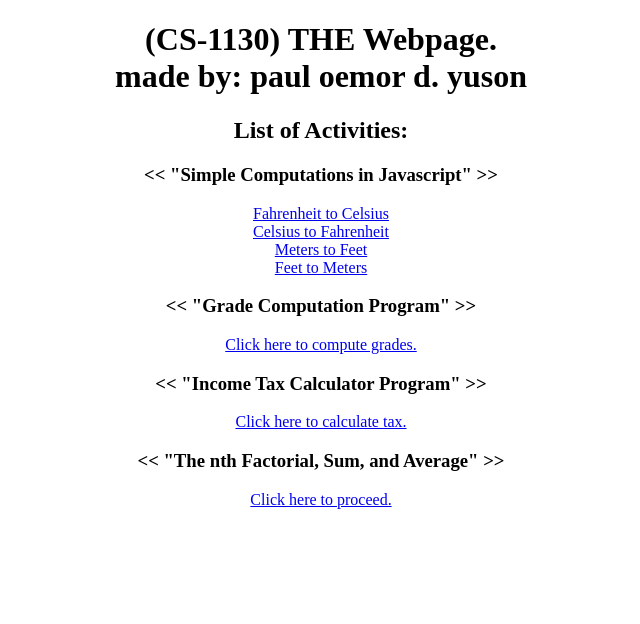
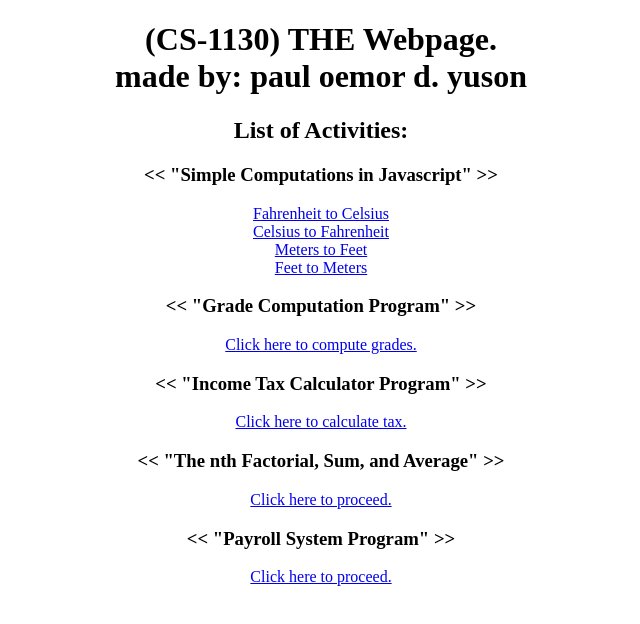
Before and after one commit to 1999inc/CS1130, a plain HTML site: page index.html in a window 1280 px wide. Shown: the whole page, without its empty margins (319-959 px from the left). Drawn offline with Linux system fonts and the light colour scheme.

Commit message:
Update index.html

```diff
--- a/index.html
+++ b/index.html
@@ -26,6 +26,8 @@
             <a href="incometax.html">Click here to calculate tax.</a>
             <h3><< "The nth Factorial, Sum, and Average" >></h3>
             <a href="nthFactorialSumAverage.html">Click here to proceed.</a>
+            <h3><< "Payroll System Program" >></h3>
+            <a href="payroll.html">Click here to proceed.</a>
         </p>
 
         <script src="" async defer></script>
```
